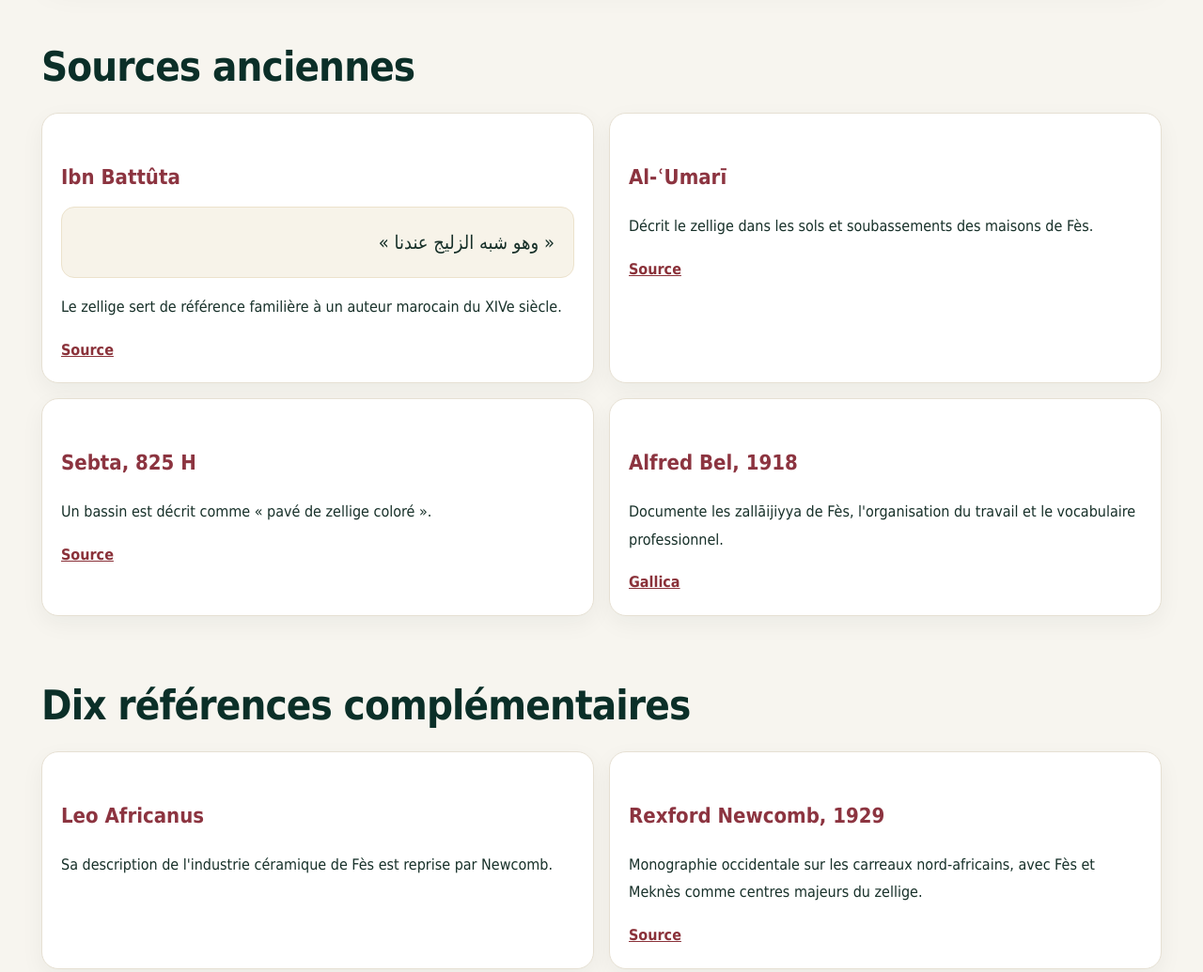
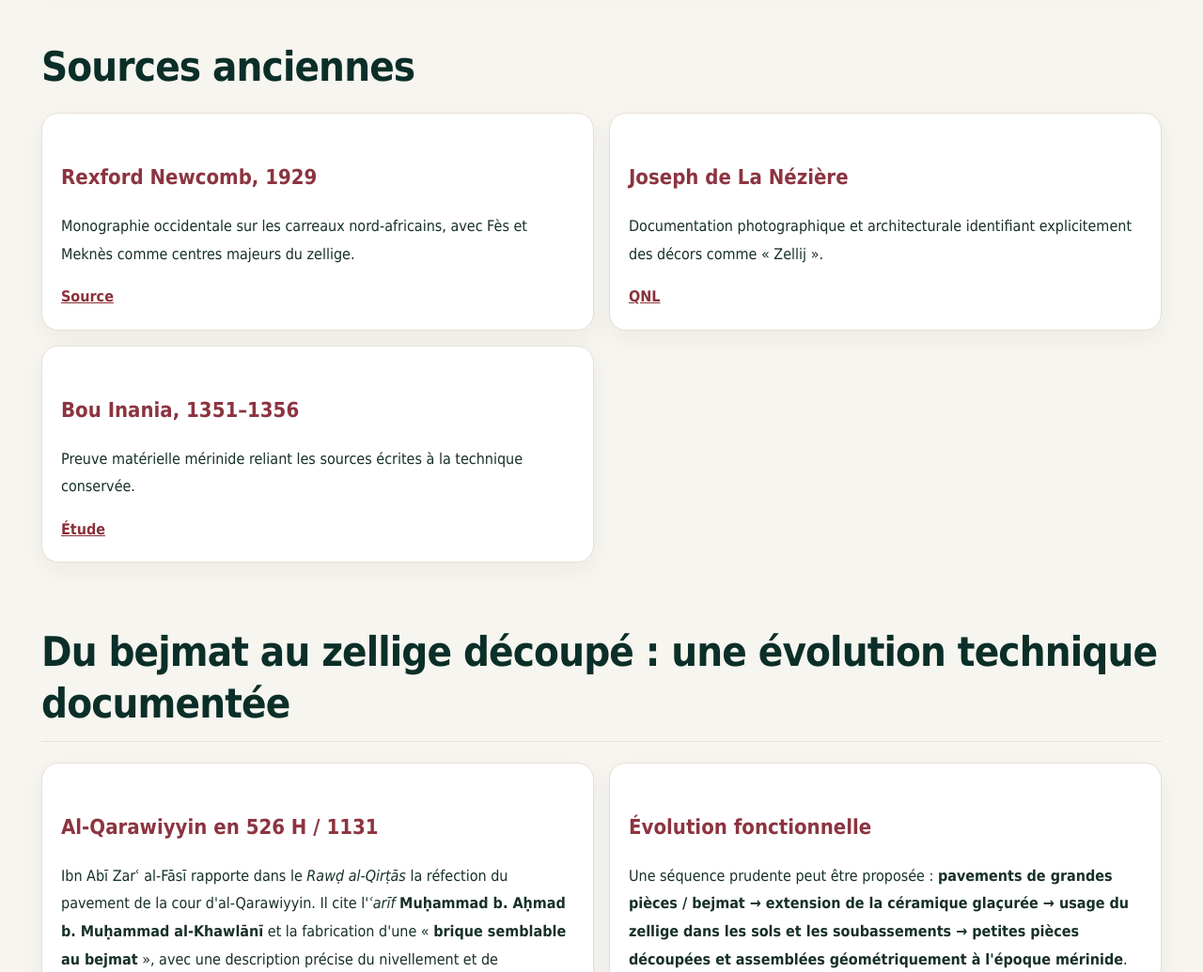
Before and after one commit to hicham2024/Bawaba, a website: page public/zellige-marocain-preuves-fr/index.html in a window 1280 px wide. Shown: the part 3680-4715 px from the top of the page at 94% size. Drawn offline with Linux system fonts and the light colour scheme.

```diff
--- a/public/zellige-marocain-preuves-fr/index.html
+++ b/public/zellige-marocain-preuves-fr/index.html
@@ -176,8 +176,7 @@ footer{background:#092b24;color:#fff;text-align:center;padding:34px 20px;margin-
 </div></nav>
 <h2 id="timeline">Chronologie</h2><div class="timeline"><div class="t"><b>Avant les Mérinides</b><span><em>Rawḍ al-Qirṭās</em> mentionne à al-Qarawiyyin en 526 H/1131 une brique « semblable au bejmat » et un pavement antérieur.</span></div><div class="t"><b>Fin XIIe s.</b><span>La Koutoubia et la mosquée de la Kasbah à Marrakech documentent une phase almohade du zellige.</span></div><div class="t"><b>XIVe s.</b><span>Ibn Battûta et al-ʿUmarī emploient explicitement le terme zellige ; Fès mérinide montre la technique arrivée à maturité.</span></div><div class="t"><b>825 H</b><span>À Sebta, Muḥammad b. al-Qāsim décrit un bassin pavé de zellige coloré.</span></div></div>
 <h2>Du bejmat au zellige almohade</h2><article class="ev"><img src="https://commons.wikimedia.org/wiki/Special:FilePath/Al-Qarawiyyin%20university%20mosque%20courtyard.jpg?width=1400" alt="Cour d'al-Qarawiyyin à Fès"><div><h3>Al-Qarawiyyin et le bejmat</h3><p>Le passage d'Ibn Abī Zarʿ documente une phase ancienne du pavement céramique à Fès. L'attribution précise du pavement antérieur à une phase zénète de la fin du Xe siècle reste à consolider archéologiquement.</p></div></article><article class="ev"><img src="https://commons.wikimedia.org/wiki/Special:FilePath/Marrakesh%20Kasbah%20Mosque%20minaret.jpg?width=1200" alt="Minaret de la Kasbah à Marrakech"><div><h3>Koutoubia et Kasbah</h3><p><em>ArchéoSciences</em> cite ces minarets de la fin du XIIe siècle parmi les plus anciens emplois marocains du zellige en grands carreaux monochromes composant des motifs géométriques.</p><a class="src" href="https://www.persee.fr/doc/arsci_0399-1237_2003_num_27_1_1046">Étude Persée →</a></div></article>
-<h2>Sources anciennes</h2><div class="cards"><article class="card"><h3>Ibn Battûta</h3><div class="quote arq">« وهو شبه الزليج عندنا »</div><p>Le zellige sert de référence familière à un auteur marocain du XIVe siècle.</p><a href="https://www.arabic-keyboard.info/books/ar/read-book/%D8%B1%D8%AD%D9%84%D8%A9-%D8%A7%D8%A8%D9%86-%D8%A8%D8%B7%D9%88%D8%B7%D8%A9-%D8%B7-%D8%A3%D9%83%D8%A7%D8%AF%D9%8A%D9%85%D9%8A%D8%A9-%D8%A7%D9%84%D9%85%D9%85%D9%84%D9%83%D8%A9-%D8%A7%D9%84%D9%85%D8%BA%D8%B1%D8%A8%D9%8A%D8%A9">Source</a></article><article class="card"><h3>Al-ʿUmarī</h3><p>Décrit le zellige dans les sols et soubassements des maisons de Fès.</p><a href="https://ablibrary.net/book_content/b/10001/180?lang=fa">Source</a></article><article class="card"><h3>Sebta, 825 H</h3><p>Un bassin est décrit comme « pavé de zellige coloré ».</p><a href="https://www.islamarchive.cc/ketab_content/4138/p-32">Source</a></article><article class="card"><h3>Alfred Bel, 1918</h3><p>Documente les zallāijiyya de Fès, l'organisation du travail et le vocabulaire professionnel.</p><a href="https://gallica.bnf.fr/ark:/12148/bpt6k8875383">Gallica</a></article></div>
-<h2>Dix références complémentaires</h2><div class="cards"><article class="card"><h3>Leo Africanus</h3><p>Sa description de l'industrie céramique de Fès est reprise par Newcomb.</p></article><article class="card"><h3>Rexford Newcomb, 1929</h3><p>Monographie occidentale sur les carreaux nord-africains, avec Fès et Meknès comme centres majeurs du zellige.</p><a href="https://www.islam.museum/en/work/decorative-tiles-of-north-africa/">Source</a></article><article class="card"><h3>Joseph de La Nézière</h3><p>Documentation photographique et architecturale identifiant explicitement des décors comme « Zellij ».</p><a href="https://ediscovery.qnl.qa/islandora/object/QNL%3A00044841">QNL</a></article><article class="card"><h3>Bou Inania, 1351–1356</h3><p>Preuve matérielle mérinide reliant les sources écrites à la technique conservée.</p><a href="https://www.persee.fr/doc/arsci_0399-1237_2003_num_27_1_1046">Étude</a></article></div>
+<h2>Sources anciennes</h2><div class="cards"><article class="card"><h3>Rexford Newcomb, 1929</h3><p>Monographie occidentale sur les carreaux nord-africains, avec Fès et Meknès comme centres majeurs du zellige.</p><a href="https://www.islam.museum/en/work/decorative-tiles-of-north-africa/">Source</a></article><article class="card"><h3>Joseph de La Nézière</h3><p>Documentation photographique et architecturale identifiant explicitement des décors comme « Zellij ».</p><a href="https://ediscovery.qnl.qa/islandora/object/QNL%3A00044841">QNL</a></article><article class="card"><h3>Bou Inania, 1351–1356</h3><p>Preuve matérielle mérinide reliant les sources écrites à la technique conservée.</p><a href="https://www.persee.fr/doc/arsci_0399-1237_2003_num_27_1_1046">Étude</a></article></div>
 
 <h2 id="technical-evolution">Du bejmat au zellige découpé : une évolution technique documentée</h2>
 <div class="cards">
```
